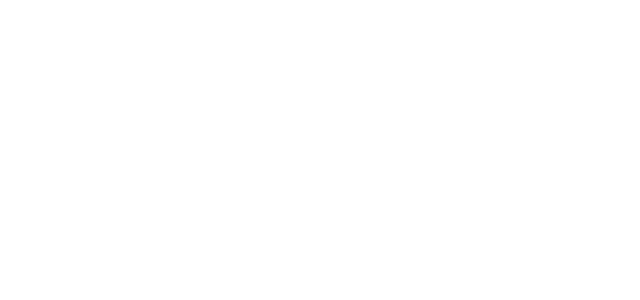
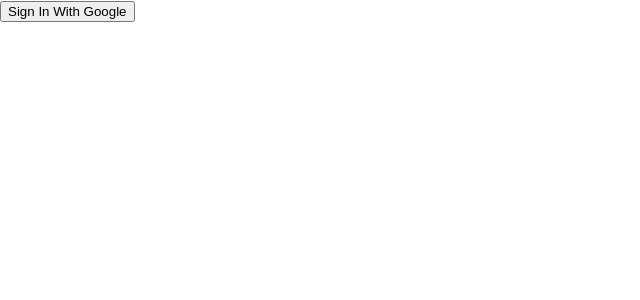
Before and after one commit to aleixcaasas/Improvised_chef, a React (Create React App) app in the folder ourapp/: page /loginGoogle in a window 1280 px wide. Before the commit this address had no page. Shown: the top 300 px of the page, without its empty margins (0-640 px from the left). Built offline with nearby package versions, Linux system fonts and the light colour scheme.

Commit message:
logInWithGoogle (pagina de mes)

```diff
--- a/ourapp/src/Home.js
+++ b/ourapp/src/Home.js
@@ -20,6 +20,7 @@ export default function Home(){
             <ul>
                 <li><NavLink to="/login" className="navegationLink">Login</NavLink></li>
                 <li><NavLink to="/register" className="navegationLink">Register</NavLink></li>
+                <li><NavLink to="/loginGoogle" className="navegationLink">Login With Google</NavLink></li>
             </ul>
             <h3>User Logged In: </h3>
             {userW?.email}
--- a/ourapp/src/LoginGoogle.js
+++ b/ourapp/src/LoginGoogle.js
@@ -1,7 +1,24 @@
+import { signInWithPopup } from 'firebase/auth';
 import React from 'react'
+import {provider, auth} from './firebase-config';
 
 export default function LoginGoogle() {
+
+  const signInWithGoogle = () => {
+    signInWithPopup(auth, provider)
+    .then((result) => {
+      const name = result.user.displayName;
+      const email = result.user.email;
+      const profilePic = result.user.photoURL;
+    })
+    .catch((error) => {
+      console.log(error);
+    })
+  }
+
   return (
-    <div>LoginGoogle</div>
+    <div>
+      <button onClick={signInWithGoogle}>Sign In With Google</button>
+    </div>
   )
 }
--- a/ourapp/src/RouterDirections.js
+++ b/ourapp/src/RouterDirections.js
@@ -5,6 +5,7 @@ import Login from './Login';
 import Register from './Register';
 import Home from './Home';
 import UserAuthC from './context/UserAuthC';
+import LoginGoogle from './LoginGoogle';
 
 export default function RouterDirections() {
   return (
@@ -13,6 +14,7 @@ export default function RouterDirections() {
             <Route exact path="/" element={<Home/>}/>
             <Route exact path="/login" element={<Login/>}/>
             <Route  exact path="/register"element={<UserAuthC><Register/></UserAuthC>}/>
+            <Route exact path="/loginGoogle" element={<LoginGoogle/>}/>
         </Routes>
     </BrowserRouter>
   );
--- a/ourapp/src/firebase-config.js
+++ b/ourapp/src/firebase-config.js
@@ -1,27 +1,29 @@
 import { initializeApp } from "firebase/app";
 import {getFirestore} from 'firebase/firestore'
-import {getAuth} from 'firebase/auth'
+import {getAuth, GoogleAuthProvider} from 'firebase/auth'
 // TODO: Add SDKs for Firebase products that you want to use
 // https://firebase.google.com/docs/web/setup#available-libraries
 
 // Your web app's Firebase configuration
 // For Firebase JS SDK v7.20.0 and later, measurementId is optional
 const firebaseConfig = {
-  apiKey: "AIzaSyClJpc3O6IY4A7gP4TNzdJuhRkInSHlT7s",
-  authDomain: "prova-7de70.firebaseapp.com",
-  projectId: "prova-7de70",
-  storageBucket: "prova-7de70.appspot.com",
-  messagingSenderId: "727332993787",
-  appId: "1:727332993787:web:154578af31b5701848ce5e",
-  measurementId: "G-PYN5HK2T55"
+  apiKey: "AIzaSyCpVw3wUH3_NWm4WUF1cLIe1_eCeZCEMGI",
+  authDomain: "cheff-improvisado.firebaseapp.com",
+  projectId: "cheff-improvisado",
+  storageBucket: "cheff-improvisado.appspot.com",
+  messagingSenderId: "785865687041",
+  appId: "1:785865687041:web:1bedf6742cec76f2de4000",
+  measurementId: "G-YPK6ERRE9X"
 };
 
 // Initialize Firebase
 const app = initializeApp(firebaseConfig);
 const db = getFirestore(app);
 const auth = getAuth(app);
+const provider = new GoogleAuthProvider();
 
 export {
   db,
   auth,
+  provider
 }
```
